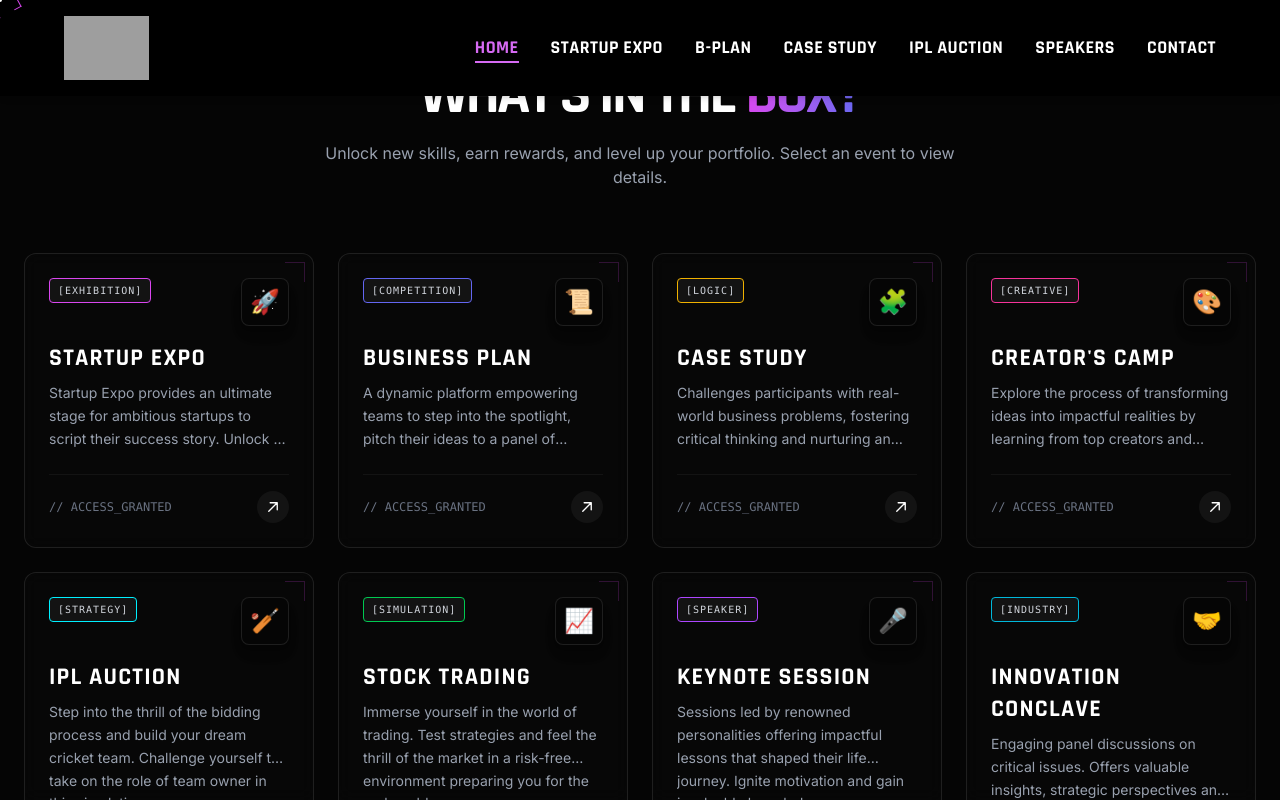
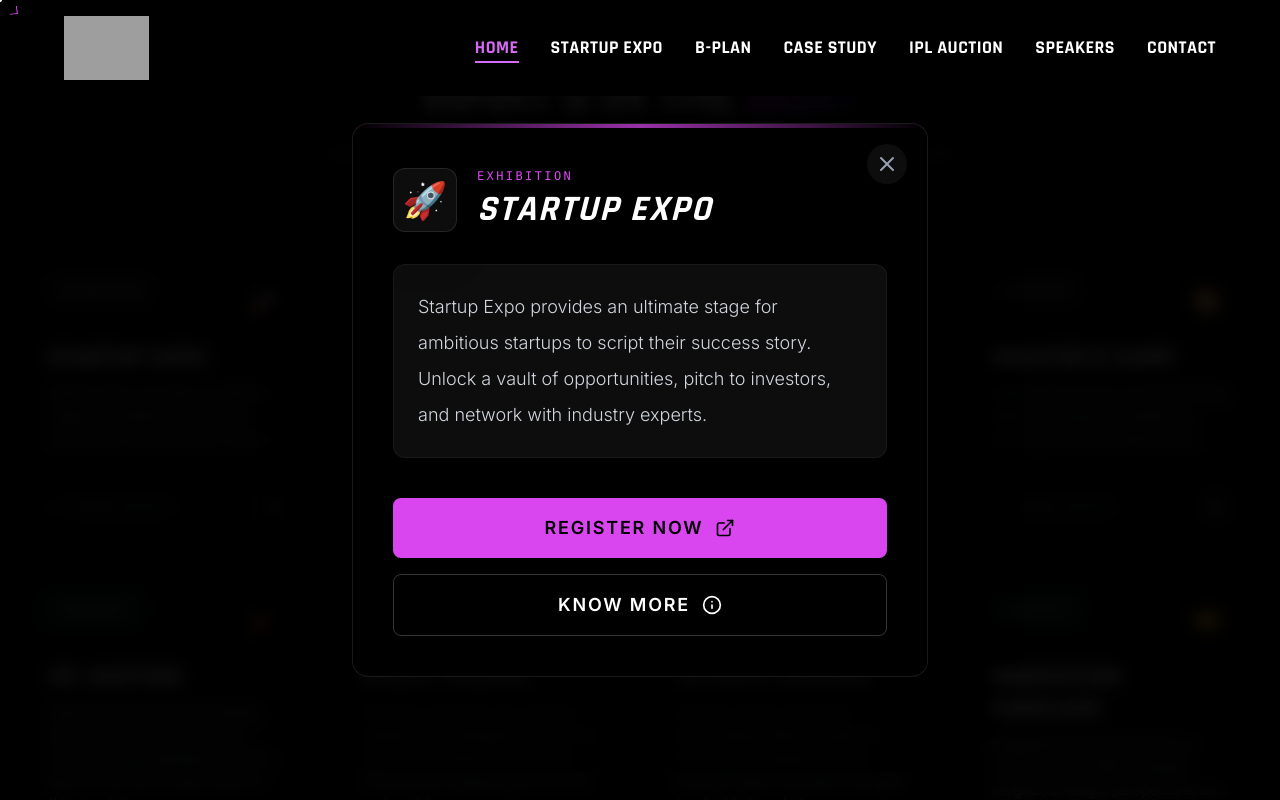
Before and after one commit to Naitik002/E-Summit26, a React (Vite) app in the folder E-summit/: page / in a window 1280 px wide. Both pictures are taken after a click on the element 169 px from the left and 2129 px from the top of the page. Shown: the part 1729-2529 px from the top of the page. Built offline with nearby package versions, Linux system fonts and the light colour scheme; grey boxes are pictures that could not be loaded.

Commit message:
added a overlay in event tabs

```diff
--- a/E-summit/src/components/Naitik/events.jsx
+++ b/E-summit/src/components/Naitik/events.jsx
@@ -1,98 +1,100 @@
+
+
 // import React from "react";
 // import { motion } from "framer-motion";
-// import { Link } from "react-router-dom"; // Assuming you use React Router
+// // Removed Link import since we are using external links (<a>) for Unstop/Expo
 
-// // --- Data: The "Missions" ---
+// // --- Data: Content from HTML, Design from React ---
 // const events = [
 //   {
 //     id: 1,
 //     title: "Startup Expo",
 //     type: "EXHIBITION",
-//     desc: "The ultimate showcase. Deploy your prototype, attract investors, and gain early traction in the market.",
-//     icon: "🚀",
+//     desc: "Startup Expo provides an ultimate stage for ambitious startups to script their success story. Unlock a vault of opportunities, pitch to investors, and network with industry experts.",
+//     icon: "🚀", // Kept your cool icon
 //     color: "border-brand-primary",
-//     link: "/events/startup-expo"
+//     link: "https://expo.ecellnitb.in/"
 //   },
 //   {
 //     id: 2,
 //     title: "Business Plan",
 //     type: "COMPETITION",
-//     desc: "Draft your blueprint. Pitch your master plan to a panel of VCs and secure the funding to scale.",
+//     desc: "A dynamic platform empowering teams to step into the spotlight, pitch their ideas to a panel of incubators and VCs, and secure funding.",
 //     icon: "📜",
 //     color: "border-brand-secondary",
-//     link: "/events/b-plan"
+//     link: "https://unstop.com/competitions/business-plan-pitching-competition-25-e-summit25-maulana-azad-national-institute-of-technology-manit-bhopal-1320920"
 //   },
 //   {
 //     id: 3,
-//     title: "IPL Auction",
-//     type: "STRATEGY",
-//     desc: "The war room is open. Manage your budget, bid for players, and build the ultimate dream team.",
-//     icon: "🏏",
-//     color: "border-brand-accent",
-//     link: "/events/ipl-auction"
+//     title: "Case Study",
+//     type: "LOGIC",
+//     desc: "Challenges participants with real-world business problems, fostering critical thinking and nurturing an entrepreneurial mindset through practical problem solving.",
+//     icon: "🧩",
+//     color: "border-yellow-500",
+//     link: "https://unstop.com/competitions/case-study-competition-25-e-summit25-maulana-azad-national-institute-of-technology-manit-bhopal-1334977"
 //   },
 //   {
 //     id: 4,
-//     title: "Stock Trading",
-//     type: "SIMULATION",
-//     desc: "Master the market. Buy low, sell high, and navigate the volatility of the virtual stock exchange.",
-//     icon: "📈",
-//     color: "border-green-500",
-//     link: "/events/stock-trading"
+//     title: "Creator's Camp",
+//     type: "CREATIVE",
+//     desc: "Explore the process of transforming ideas into impactful realities by learning from top creators and storytellers, gaining new skills and insights.",
+//     icon: "🎨",
+//     color: "border-pink-500",
+//     link: "#"
 //   },
 //   {
 //     id: 5,
-//     title: "Case Study",
-//     type: "LOGIC",
-//     desc: "Crack the code. Solve complex real-world business problems and prove your analytical prowess.",
-//     icon: "🧩",
-//     color: "border-yellow-500",
-//     link: "/events/case-study"
+//     title: "IPL Auction",
+//     type: "STRATEGY",
+//     desc: "Step into the thrill of the bidding process and build your dream cricket team. Challenge yourself to take on the role of team owner in this simulation.",
+//     icon: "🏏",
+//     color: "border-brand-accent",
+//     link: "https://unstop.com/competitions/ipl-auction-simulation-25-e-summit25-maulana-azad-national-institute-of-technology-manit-bhopal-1322745"
 //   },
 //   {
 //     id: 6,
-//     title: "Creator's Camp",
-//     type: "CREATIVE",
-//     desc: "Unlock your reach. Learn from top influencers on how to build a personal brand and dominate the feed.",
-//     icon: "🎨",
-//     color: "border-pink-500",
-//     link: "/events/creators-camp"
+//     title: "Stock Trading",
+//     type: "SIMULATION",
+//     desc: "Immerse yourself in the world of trading. Test strategies and feel the thrill of the market in a risk-free environment preparing you for the real world.",
+//     icon: "📈",
+//     color: "border-green-500",
+//     link: "https://unstop.com/competitions/central-indias-largest-stock-trading-simulation-25-e-summit25-maulana-azad-national-institute-of-technology-1323639"
 //   },
 //   {
 //     id: 7,
-//     title: "Hackathon",
-//     type: "DEV OPS",
-//     desc: "36 hours of code. Build, break, and deploy solutions to modern problems before the timer hits zero.",
-//     icon: "💻",
-//     color: "border-cyan-400",
-//     link: "/events/hackathon"
+//     title: "Keynote Session",
+//     type: "SPEAKER",
+//     desc: "Sessions led by renowned personalities offering impactful lessons that shaped their life journey. Ignite motivation and gain invaluable knowledge.",
+//     icon: "🎤", // Added icon for new HTML content
+//     color: "border-purple-500",
+//     link: "#"
 //   },
 //   {
 //     id: 8,
-//     title: "Robo Wars",
-//     type: "COMBAT",
-//     desc: "Steel meets steel. Design a combat bot and battle it out in the arena for mechanical supremacy.",
-//     icon: "🤖",
-//     color: "border-red-500",
-//     link: "/events/robo-wars"
+//     title: "Innovation Conclave",
+//     type: "INDUSTRY",
+//     desc: "Engaging panel discussions on critical issues. Offers valuable insights, strategic perspectives and facilitates meaningful conversations among industry leaders.",
+//     icon: "🤝", // Added icon for new HTML content
+//     color: "border-cyan-500",
+//     link: "#"
 //   },
 //   {
 //     id: 9,
-//     title: "Intern Fair",
-//     type: "RECRUITMENT",
-//     desc: "Get hired. Connect with top startups and companies looking for the next generation of talent.",
-//     icon: "briefcase", // using text for emoji placeholder, use SVG in real app
-//     color: "border-indigo-400",
-//     link: "/events/intern-fair"
+//     title: "Book Fair",
+//     type: "EXHIBITION",
+//     desc: "A paradise for readers. Whether drawn to thrilling fiction or thought-provoking non-fiction, it’s the perfect place to discover your next favorite read.",
+//     icon: "📚", // Added icon for new HTML content
+//     color: "border-orange-500",
+//     link: "#"
 //   },
 //   {
 //     id: 10,
-//     title: "Gaming Night",
-//     type: "ESPORTS",
-//     desc: "Blow off steam. compete in Valorant, FIFA, and BGMI tournaments against the best on campus.",
-//     icon: "🎮",
-//     color: "border-purple-500",
-//     link: "/events/gaming-night"
+//     title: "Junior B-Plan",
+//     type: "JUNIOR",
+//     desc: "Gives 1st and 2nd year students a platform to showcase entrepreneurial skills. Pitch ideas to a jury of experts and turn passion into opportunities.",
+//     icon: "📝", // Added icon for new HTML content
+//     color: "border-red-500",
+//     link: "#"
 //   },
 // ];
 
@@ -133,7 +135,7 @@
 //             className="inline-block px-4 py-1 border border-brand-accent/30 rounded-full bg-brand-accent/5 mb-4"
 //           >
 //             <span className="text-brand-accent font-mono text-xs tracking-[0.2em] uppercase">
-//               Mission Select
+//               Join Events
 //             </span>
 //           </motion.div>
 
@@ -143,7 +145,7 @@
 //             viewport={{ once: true }}
 //             className="text-4xl md:text-6xl font-heading font-bold text-white uppercase tracking-tighter"
 //           >
-//             Choose Your <span className="text-transparent bg-clip-text bg-gradient-to-r from-brand-primary to-brand-secondary">Battlefield</span>
+//             What's in the <span className="text-transparent bg-clip-text bg-gradient-to-r from-brand-primary to-brand-secondary">Box?</span>
 //           </motion.h2>
 
 //           <p className="mt-4 text-gray-400 max-w-2xl mx-auto">
@@ -161,7 +163,8 @@
 //         >
 //           {events.map((event) => (
 //             <motion.div key={event.id} variants={cardVariant}>
-//               <Link to={event.link} className="block h-full">
+//               {/* Changed Link to <a> for External Links */}
+//               <a href={event.link} target="_blank" rel="noopener noreferrer" className="block h-full">
 //                 <div className="group relative h-full bg-gaming-900/40 backdrop-blur-sm border border-white/10 rounded-xl overflow-hidden hover:border-brand-primary/50 transition-all duration-300">
 
 //                   {/* --- Hover Glow Effect --- */}
@@ -218,13 +221,13 @@
 
 //                   {/* Decorative Corner (Cyber aesthetic) */}
 //                   <div className="absolute top-0 right-0 p-2 opacity-20 group-hover:opacity-100 transition-opacity">
-//                      <svg width="20" height="20" viewBox="0 0 20 20">
+//                       <svg width="20" height="20" viewBox="0 0 20 20">
 //                         <path d="M0 0 H20 V20" fill="none" stroke="currentColor" strokeWidth="2" className="text-brand-primary"/>
-//                      </svg>
+//                       </svg>
 //                   </div>
 
 //                 </div>
-//               </Link>
+//               </a>
 //             </motion.div>
 //           ))}
 //         </motion.div>
@@ -244,21 +247,21 @@
 // export default EventsSection;
 
 
+import React, { useState } from "react";
+import { motion, AnimatePresence } from "framer-motion";
+import { X, ExternalLink, ArrowRight, Info } from "lucide-react";
 
-import React from "react";
-import { motion } from "framer-motion";
-// Removed Link import since we are using external links (<a>) for Unstop/Expo
-
-// --- Data: Content from HTML, Design from React ---
+// --- Data Configuration ---
 const events = [
   {
     id: 1,
     title: "Startup Expo",
     type: "EXHIBITION",
     desc: "Startup Expo provides an ultimate stage for ambitious startups to script their success story. Unlock a vault of opportunities, pitch to investors, and network with industry experts.",
-    icon: "🚀", // Kept your cool icon
+    icon: "🚀",
     color: "border-brand-primary",
-    link: "https://expo.ecellnitb.in/"
+    registerLink: "https://expo.ecellnitb.in/",
+    knowMoreLink: "https://esummit.ecellnitb.in/#"
   },
   {
     id: 2,
@@ -267,7 +270,8 @@ const events = [
     desc: "A dynamic platform empowering teams to step into the spotlight, pitch their ideas to a panel of incubators and VCs, and secure funding.",
     icon: "📜",
     color: "border-brand-secondary",
-    link: "https://unstop.com/competitions/business-plan-pitching-competition-25-e-summit25-maulana-azad-national-institute-of-technology-manit-bhopal-1320920"
+    registerLink: "https://unstop.com/competitions/business-plan-pitching-competition-25-e-summit25-maulana-azad-national-institute-of-technology-manit-bhopal-1320920",
+    knowMoreLink: "/bplan"
   },
   {
     id: 3,
@@ -276,7 +280,8 @@ const events = [
     desc: "Challenges participants with real-world business problems, fostering critical thinking and nurturing an entrepreneurial mindset through practical problem solving.",
     icon: "🧩",
     color: "border-yellow-500",
-    link: "https://unstop.com/competitions/case-study-competition-25-e-summit25-maulana-azad-national-institute-of-technology-manit-bhopal-1334977"
+    registerLink: "https://unstop.com/competitions/case-study-competition-25-e-summit25-maulana-azad-national-institute-of-technology-manit-bhopal-1334977",
+    knowMoreLink: "/casestudy"
   },
   {
     id: 4,
@@ -285,7 +290,8 @@ const events = [
     desc: "Explore the process of transforming ideas into impactful realities by learning from top creators and storytellers, gaining new skills and insights.",
     icon: "🎨",
     color: "border-pink-500",
-    link: "#"
+    registerLink: null,
+    knowMoreLink: null
   },
   {
     id: 5,
@@ -294,7 +300,8 @@ const events = [
     desc: "Step into the thrill of the bidding process and build your dream cricket team. Challenge yourself to take on the role of team owner in this simulation.",
     icon: "🏏",
     color: "border-brand-accent",
-    link: "https://unstop.com/competitions/ipl-auction-simulation-25-e-summit25-maulana-azad-national-institute-of-technology-manit-bhopal-1322745"
+    registerLink: "https://unstop.com/competitions/ipl-auction-simulation-25-e-summit25-maulana-azad-national-institute-of-technology-manit-bhopal-1322745",
+    knowMoreLink: "/iplauction"
   },
   {
     id: 6,
@@ -303,43 +310,48 @@ const events = [
     desc: "Immerse yourself in the world of trading. Test strategies and feel the thrill of the market in a risk-free environment preparing you for the real world.",
     icon: "📈",
     color: "border-green-500",
-    link: "https://unstop.com/competitions/central-indias-largest-stock-trading-simulation-25-e-summit25-maulana-azad-national-institute-of-technology-1323639"
+    registerLink: "https://unstop.com/competitions/central-indias-largest-stock-trading-simulation-25-e-summit25-maulana-azad-national-institute-of-technology-1323639",
+    knowMoreLink: null
   },
   {
     id: 7,
     title: "Keynote Session",
     type: "SPEAKER",
     desc: "Sessions led by renowned personalities offering impactful lessons that shaped their life journey. Ignite motivation and gain invaluable knowledge.",
-    icon: "🎤", // Added icon for new HTML content
+    icon: "🎤",
     color: "border-purple-500",
-    link: "#"
+    registerLink: null,
+    knowMoreLink: "/keynote"
   },
   {
     id: 8,
     title: "Innovation Conclave",
     type: "INDUSTRY",
     desc: "Engaging panel discussions on critical issues. Offers valuable insights, strategic perspectives and facilitates meaningful conversations among industry leaders.",
-    icon: "🤝", // Added icon for new HTML content
+    icon: "🤝",
     color: "border-cyan-500",
-    link: "#"
+    registerLink: null,
+    knowMoreLink: null
   },
   {
     id: 9,
     title: "Book Fair",
     type: "EXHIBITION",
     desc: "A paradise for readers. Whether drawn to thrilling fiction or thought-provoking non-fiction, it’s the perfect place to discover your next favorite read.",
-    icon: "📚", // Added icon for new HTML content
+    icon: "📚",
     color: "border-orange-500",
-    link: "#"
+    registerLink: null,
+    knowMoreLink: null
   },
   {
     id: 10,
     title: "Junior B-Plan",
     type: "JUNIOR",
     desc: "Gives 1st and 2nd year students a platform to showcase entrepreneurial skills. Pitch ideas to a jury of experts and turn passion into opportunities.",
-    icon: "📝", // Added icon for new HTML content
+    icon: "📝",
     color: "border-red-500",
-    link: "#"
+    registerLink: "#",
+    knowMoreLink: null
   },
 ];
 
@@ -362,8 +374,10 @@ const cardVariant = {
 };
 
 const EventsSection = () => {
+  const [selectedEvent, setSelectedEvent] = useState(null);
+
   return (
-    <section className="relative w-full py-24 px-6 bg-gaming-950 overflow-hidden">
+    <section className="relative w-full py-24 px-6 bg-gaming-950 overflow-hidden min-h-screen">
 
       {/* Background Ambience */}
       <div className="absolute top-0 left-0 w-full h-full bg-[radial-gradient(ellipse_at_top,_var(--tw-gradient-stops))] from-gaming-800 via-gaming-950 to-gaming-950 opacity-40 -z-10" />
@@ -408,8 +422,11 @@ const EventsSection = () => {
         >
           {events.map((event) => (
             <motion.div key={event.id} variants={cardVariant}>
-              {/* Changed Link to <a> for External Links */}
-              <a href={event.link} target="_blank" rel="noopener noreferrer" className="block h-full">
+              {/* Card - Purely onClick, no anchor tags */}
+              <div
+                onClick={() => setSelectedEvent(event)}
+                className="cursor-pointer h-full"
+              >
                 <div className="group relative h-full bg-gaming-900/40 backdrop-blur-sm border border-white/10 rounded-xl overflow-hidden hover:border-brand-primary/50 transition-all duration-300">
 
                   {/* --- Hover Glow Effect --- */}
@@ -444,47 +461,121 @@ const EventsSection = () => {
                     {/* Bottom Action Area */}
                     <div className="mt-auto pt-4 border-t border-white/5 flex justify-between items-center">
                       <span className="text-xs text-gray-500 font-mono group-hover:text-brand-accent transition-colors">
-                        // ACCESS_GRANTED
+                        // EXPAND_DETAILS
                       </span>
 
                       {/* Animated Arrow Button */}
                       <div className="w-8 h-8 rounded-full bg-white/5 flex items-center justify-center group-hover:bg-brand-primary group-hover:text-black transition-all duration-300">
-                        <svg
-                          xmlns="http://www.w3.org/2000/svg"
-                          fill="none"
-                          viewBox="0 0 24 24"
-                          strokeWidth={2}
-                          stroke="currentColor"
-                          className="w-4 h-4 -rotate-45 group-hover:rotate-0 transition-transform duration-300"
-                        >
-                          <path strokeLinecap="round" strokeLinejoin="round" d="M13.5 4.5L21 12m0 0l-7.5 7.5M21 12H3" />
-                        </svg>
+                        <ArrowRight className="w-4 h-4 -rotate-45 group-hover:rotate-0 transition-transform duration-300" />
                       </div>
                     </div>
 
                   </div>
-
-                  {/* Decorative Corner (Cyber aesthetic) */}
-                  <div className="absolute top-0 right-0 p-2 opacity-20 group-hover:opacity-100 transition-opacity">
-                      <svg width="20" height="20" viewBox="0 0 20 20">
-                        <path d="M0 0 H20 V20" fill="none" stroke="currentColor" strokeWidth="2" className="text-brand-primary"/>
-                      </svg>
-                  </div>
-
                 </div>
-              </a>
+              </div>
             </motion.div>
           ))}
         </motion.div>
 
-        {/* Bottom Call to Action */}
-        <div className="mt-16 text-center">
-             <button className="px-8 py-3 bg-transparent border border-brand-secondary/50 text-brand-secondary hover:bg-brand-secondary hover:text-white font-heading font-bold tracking-widest uppercase transition-all duration-300 clip-path-gaming">
-                View Full Rulebook
-             </button>
-        </div>
+      </div>
 
-      </div>
+      {/* --- EVENT DETAILS OVERLAY (MODAL) --- */}
+      <AnimatePresence>
+        {selectedEvent && (
+            <div className="fixed inset-0 z-101 flex items-center justify-center px-4">
+
+                {/* 1. Backdrop (Deep Black & Blur) */}
+                <motion.div
+                    initial={{ opacity: 0 }}
+                    animate={{ opacity: 1 }}
+                    exit={{ opacity: 0 }}
+                    onClick={() => setSelectedEvent(null)}
+                    // Added bg-black/90 for darker overlay
+                    className="absolute inset-0 bg-black/90 backdrop-blur-sm cursor-pointer"
+                />
+
+                {/* 2. Modal Content (Black Glassmorphism) */}
+                <motion.div
+                    initial={{ scale: 0.95, opacity: 0, y: 30 }}
+                    animate={{ scale: 1, opacity: 1, y: 0 }}
+                    exit={{ scale: 0.95, opacity: 0, y: 30 }}
+                    // Added bg-black/80 and backdrop-blur-xl for premium glass feel
+                    className="relative w-full max-w-xl bg-black/80 backdrop-blur-xl border border-white/10 rounded-2xl shadow-[0_0_80px_rgba(0,0,0,1)] overflow-hidden"
+                >
+                    {/* Decorative Header Line (Glows with event color) */}
+                    <div className={`h-1 w-full bg-gradient-to-r from-transparent via-current to-transparent opacity-70 ${selectedEvent.color.replace('border-', 'text-')}`} />
+
+                    <div className="p-8 md:p-10"> {/* Increased padding */}
+
+                        {/* Close Button */}
+                        <button
+                            onClick={() => setSelectedEvent(null)}
+                            className="absolute top-5 right-5 p-2 bg-white/5 rounded-full hover:bg-white/10 text-gray-400 hover:text-white transition-colors z-20"
+                        >
+                            <X size={24} />
+                        </button>
+
+                        {/* Modal Header */}
+                        <div className="flex items-start gap-5 mb-8">
+                            <div className={`w-16 h-16 rounded-xl bg-white/5 border border-white/10 flex items-center justify-center text-4xl shadow-2xl ${selectedEvent.color.replace('border', 'shadow')}/20`}>
+                                {selectedEvent.icon}
+                            </div>
+                            <div>
+                                <p className={`font-mono text-xs uppercase tracking-[0.2em] mb-2 ${selectedEvent.color.replace('border-', 'text-')}`}>
+                                    {selectedEvent.type}
+                                </p>
+                                <h3 className="text-3xl md:text-4xl font-heading font-black text-white uppercase italic leading-none">
+                                    {selectedEvent.title}
+                                </h3>
+                            </div>
+                        </div>
+
+                        {/* Description - Added Spacing and Background */}
+                        <div className="bg-white/5 p-6 rounded-xl border border-white/5 mb-10">
+                            <p className="text-gray-300 text-lg leading-loose font-light">
+                                {selectedEvent.desc}
+                            </p>
+                        </div>
+
+                        {/* ACTION BUTTONS */}
+                        <div className="flex flex-col gap-4">
+
+                            {/* OPTION 1: REGISTER (UNSTOP) */}
+                            {selectedEvent.registerLink && (
+                                <a
+                                    href={selectedEvent.registerLink}
+                                    target="_blank"
+                                    rel="noopener noreferrer"
+                                    className="w-full py-4 bg-brand-primary hover:bg-brand-primary/90 text-black font-bold uppercase tracking-widest text-lg flex items-center justify-center gap-3 rounded-lg transition-all shadow-lg hover:shadow-brand-primary/20"
+                                >
+                                    Register Now <ExternalLink size={20} />
+                                </a>
+                            )}
+
+                            {/* OPTION 2: KNOW MORE (INTERNAL) */}
+                            {selectedEvent.knowMoreLink && (
+                                <a
+                                    href={selectedEvent.knowMoreLink}
+                                    className="w-full py-4 bg-transparent border border-white/20 hover:border-white hover:bg-white/5 text-white font-bold uppercase tracking-widest text-lg flex items-center justify-center gap-3 rounded-lg transition-all"
+                                >
+                                    Know More <Info size={20} />
+                                </a>
+                            )}
+
+                            {/* If no buttons are available */}
+                            {!selectedEvent.registerLink && !selectedEvent.knowMoreLink && (
+                                <div className="text-center py-4 bg-white/5 rounded-lg border border-white/5 text-gray-500 font-mono text-sm uppercase tracking-widest">
+                                    // REGISTRATION_CLOSED_OR_COMING_SOON
+                                </div>
+                            )}
+                        </div>
+
+                    </div>
+                </motion.div>
+            </div>
+        )}
+      </AnimatePresence>
+
     </section>
   );
 };
```
Also changed, not shown: E-summit/src/components/Naitik/about.jsx (+4 -4 lines), E-summit/src/components/Naitik/CaseStudyHero.jsx (indentation only).
